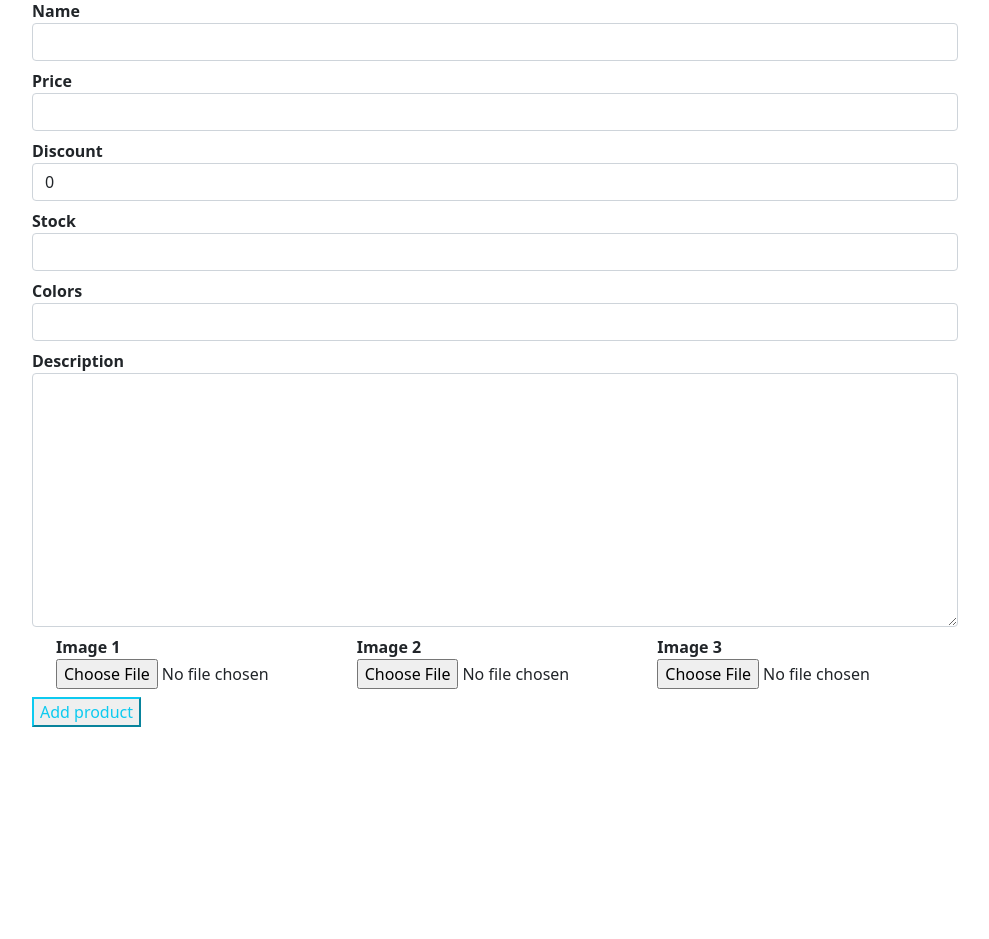
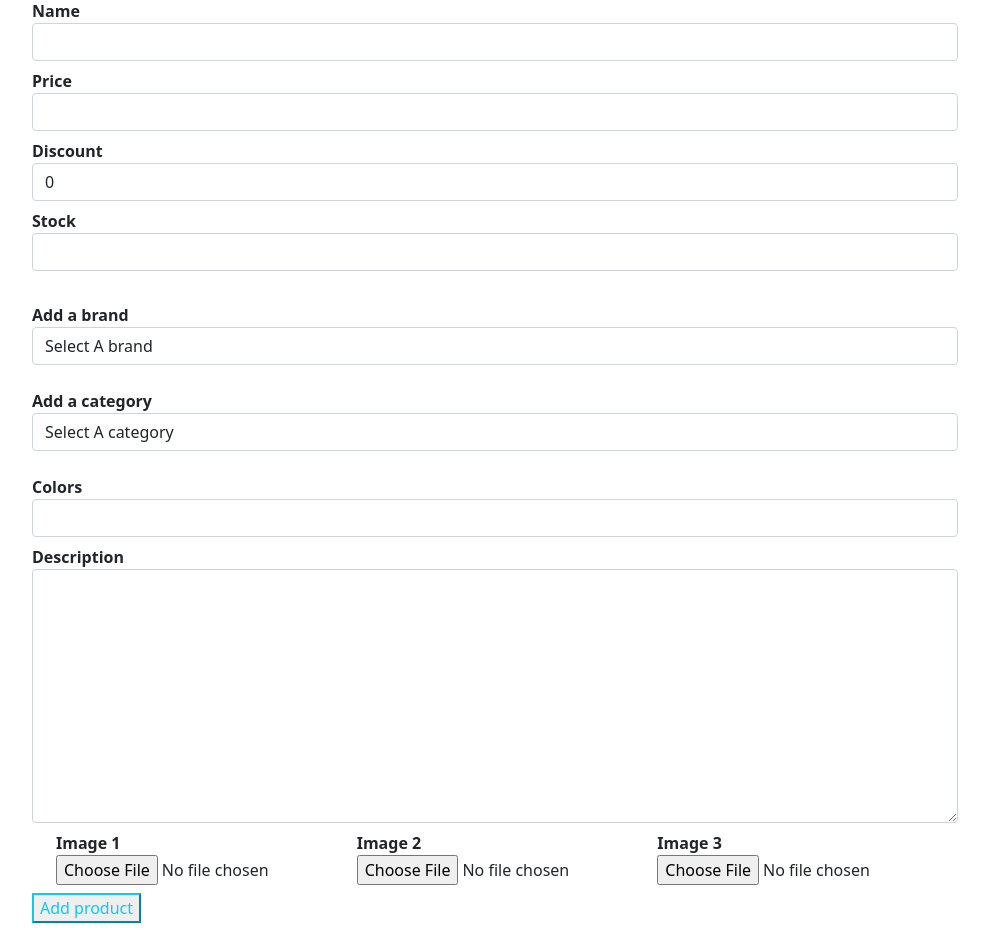
Before and after one commit to mahjabeen-a/CoviSafe, a Flask app: page /addproduct in a window 1280 px wide. Shown: the part 54-993 px from the top of the page, without its empty margins (145-1134 px from the left). Before the commit the page ends 781 px from the top, so only its background shows below. Run offline with Flask 2, Linux system fonts and the light colour scheme; data comes from the database, SQL or seed files in the repository; both versions use the stored data as it was after the commit; some libraries are stand-ins or nearby versions.

Commit message:
form to insert product details

```diff
--- a/shop/products/routes.py
+++ b/shop/products/routes.py
@@ -37,12 +37,12 @@ def updatebrand(id):
 @app.route('/addcat',methods=['GET','POST'])
 def addcat():
     if request.method == "POST":
-        getbrand = request.form.get('category')
-        cat = Brand(name=getbrand)
+        getcat = request.form.get('category')
+        cat = Category(name=getcat)
         db.session.add(cat)
-        flash(f'The category {getbrand} was added to your database','success')
+        db.session.commit()
+        flash(f'The category {getcat} was added to your database','success')
         return redirect(url_for('addcat'))
-        db.session.commit()
     return render_template('products/addbrand.html')
 
 @app.route('/updatecat/<int:id>',methods=['GET','POST'])
@@ -61,5 +61,7 @@ def updatecat(id):
 
 @app.route('/addproduct', methods=['GET','POST'])
 def addproduct():
+    brands = Brand.query.all()
+    categories = Category.query.all()
     form = Addproducts(request.form)
-    return render_template('products/addproduct.html',title='Add product page',form=form)
+    return render_template('products/addproduct.html',title='Add product page', form=form, brands=brands, categories=categories)
--- a/shop/templates/products/addproduct.html
+++ b/shop/templates/products/addproduct.html
@@ -15,6 +15,30 @@
                     {{ render_field(form.price, class="form-control") }}
                     {{ render_field(form.discount, class="form-control") }}
                     {{ render_field(form.stock, class="form-control") }}
+                    <br>
+                    <dt>Add a brand</dt>
+                    <select name="brand" id="brand" class="form-control" required>
+
+                    <option value=""> Select A brand</option>
+                    {% for brand in brands %}
+                    <option value="{{brand.id}}">{{brand.name}}</option>
+                    {% endfor %}
+
+                    </select>
+                    <br>
+
+                    <dt>Add a category</dt>
+                    <select name="category" id="category" class="form-control" required>
+
+                    <option value=""> Select A category</option>
+                     {% for category in categories %}
+                    <option value="{{category.id}}">{{category.name}}</option>
+                     {% endfor %}
+
+                    </select>
+                    <br>
+
+
                     {{ render_field(form.colors, class="form-control") }}
                     {{ render_field(form.description, class="form-control", rows="10") }}
                 </div>
```
Also changed, not shown: shop/covisafe.db.
